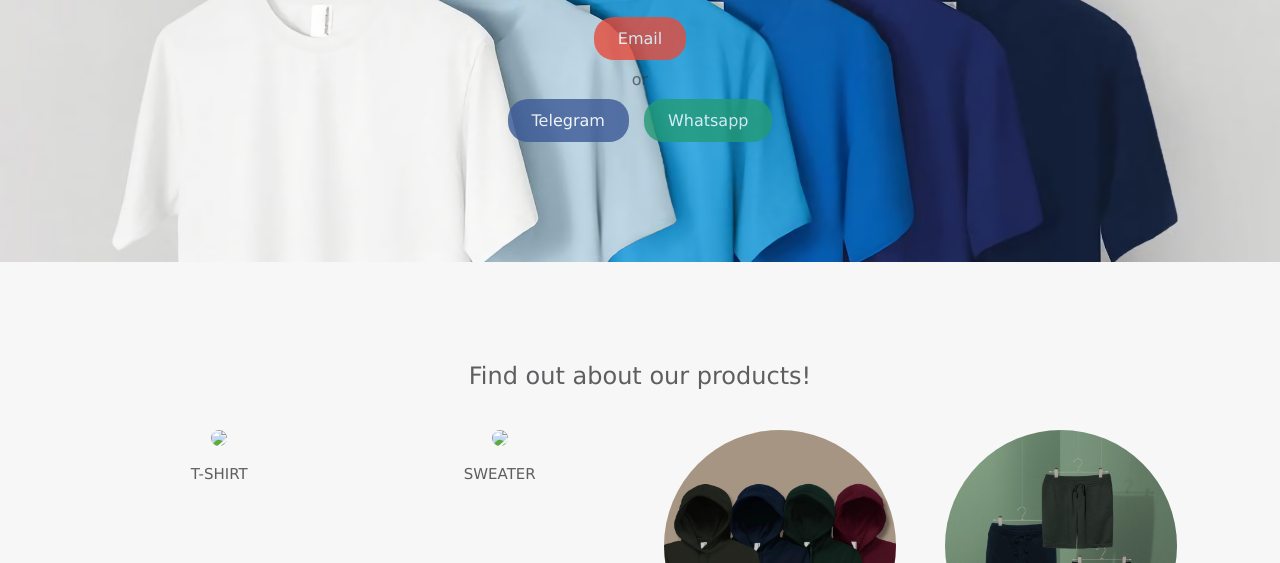
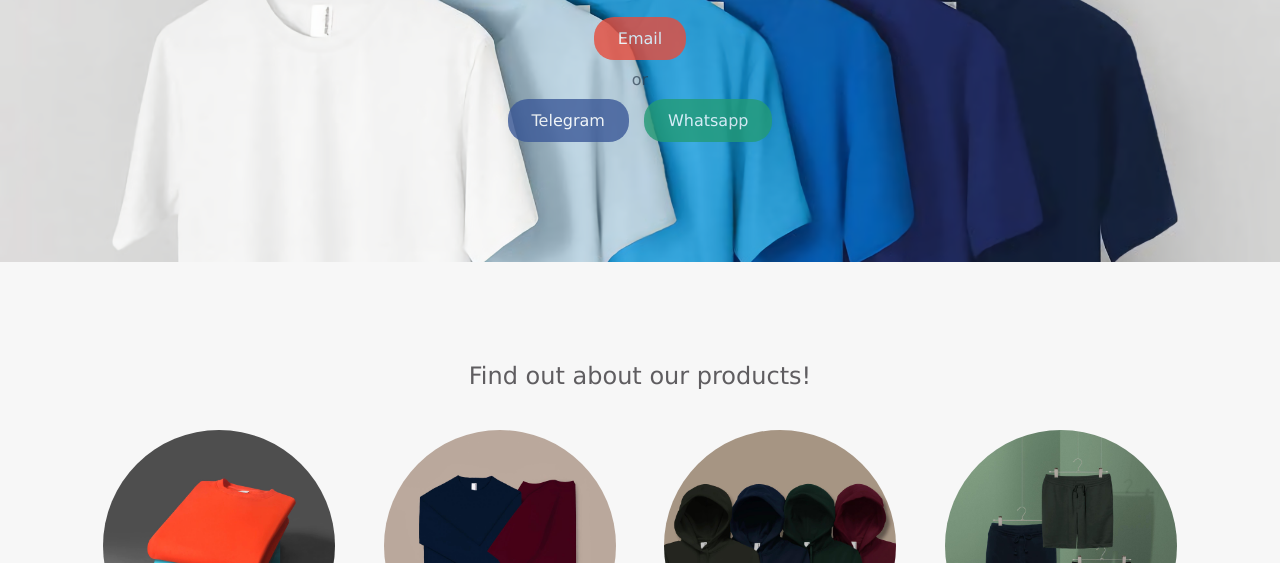
Before and after one commit to soeryawijaya/SURYOGSS-Store, a plain HTML site: page index.html in a window 1280 px wide. Shown: the part 389-952 px from the top of the page. Drawn offline with Linux system fonts and the light colour scheme; files whose address does not match are found by name.

Commit message:
Update index.html

```diff
--- a/index.html
+++ b/index.html
@@ -41,13 +41,13 @@
         <div class="lessons">
           <div class="lesson">
             <div class="lesson-icon">
-              <img class="lesson-image" src="Gambar/kaos1.jpg">
+              <img class="lesson-image" src="kaos1.jpg">
             </div>
             <a href="#" class="btn-lesson">T-SHIRT</a>
           </div>
           <div class="lesson">
             <div class="lesson-icon">
-              <img class="lesson-image" src="Gambar/kaos2.jpg">
+              <img class="lesson-image" src="kaos2.jpg">
             </div>
             <a href="#" class="btn-lesson">SWEATER</a>
           </div>
```
